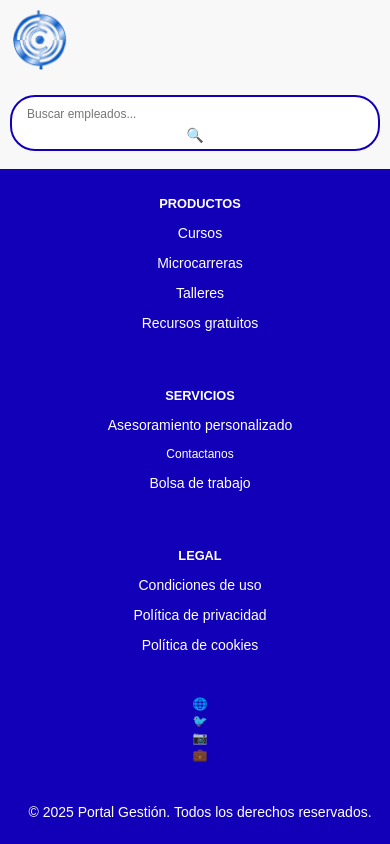
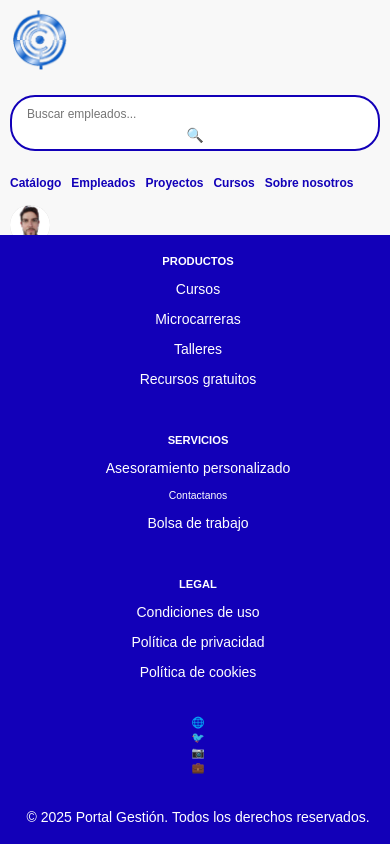
Before and after one commit to MAngelo22/PortalGestion-TFG, a React (Create React App) app: page /contactanos in a window 390 px wide. Shown: the top 844 px of the page. Built offline with nearby package versions, Linux system fonts and the light colour scheme.

Commit message:
footer reducido

```diff
--- a/src/components/estilos/footer.css
+++ b/src/components/estilos/footer.css
@@ -1,7 +1,7 @@
 .footer {
   background-color: #1200b8;
   color: white;
-  padding: 10px 20px; /* Reducido el padding */
+  padding: 5px 15px; /* Reducido aún más el padding */
   display: flex;
   justify-content: space-between;
   flex-wrap: wrap;
@@ -12,27 +12,27 @@
   width: 100%;
   z-index: 100;
   box-sizing: border-box;
-  gap: 15px; /* Espaciado entre secciones */
+  gap: 10px; /* Espaciado entre secciones */
 }
 
 .footer-section {
   flex: 1;
-  min-width: 150px; /* Menor anchura mínima */
-  margin-bottom: 10px; /* Reducido el margen */
+  min-width: 120px; /* Reducido aún más la anchura mínima */
+  margin-bottom: 5px; /* Reducido el margen inferior */
 }
 
 .footer-section h3 {
-  font-size: 0.9rem; /* Reducido el tamaño de fuente */
+  font-size: 0.8rem; /* Reducido el tamaño de fuente */
   font-weight: bold;
-  margin-bottom: 5px; /* Reducido el margen inferior */
+  margin-bottom: 3px; /* Reducido el margen inferior */
 }
 
 .footer-section a {
-  font-size: 0.85rem; /* Reducido el tamaño de fuente */
+  font-size: 0.75rem; /* Reducido el tamaño de fuente */
   color: white;
   text-decoration: none;
   display: block;
-  margin-bottom: 3px; /* Reducido el margen inferior */
+  margin-bottom: 2px; /* Reducido el margen inferior */
 }
 
 .footer-section a:hover {
@@ -44,37 +44,37 @@
   .footer {
     flex-direction: column;
     align-items: center;
-    padding: 15px; /* Reducido el padding */
-    gap: 10px;
+    padding: 10px; /* Reducido el padding */
+    gap: 8px;
   }
 
   .footer-section {
     text-align: center;
-    margin-bottom: 10px; /* Reducido el margen */
+    margin-bottom: 8px; /* Reducido el margen */
     width: 100%;
   }
 
   .footer-section a {
-    font-size: 0.8rem; /* Menor tamaño de fuente */
+    font-size: 0.7rem; /* Menor tamaño de fuente */
   }
 }
 
 /* Estilo para pantallas pequeñas */
 @media screen and (max-width: 480px) {
   .footer {
-    padding: 10px; /* Más compacto */
-    gap: 10px;
+    padding: 5px; /* Más compacto */
+    gap: 8px;
   }
 
   .footer-section h3 {
-    font-size: 0.8rem; /* Fuente más pequeña */
+    font-size: 0.7rem; /* Fuente más pequeña */
   }
 
   .footer-section a {
-    font-size: 0.75rem; /* Reducido tamaño de fuente */
+    font-size: 0.65rem; /* Reducido tamaño de fuente */
   }
 
   .footer-section {
-    padding: 5px; /* Espaciado interno más compacto */
+    padding: 3px; /* Espaciado interno más compacto */
   }
 }
```
